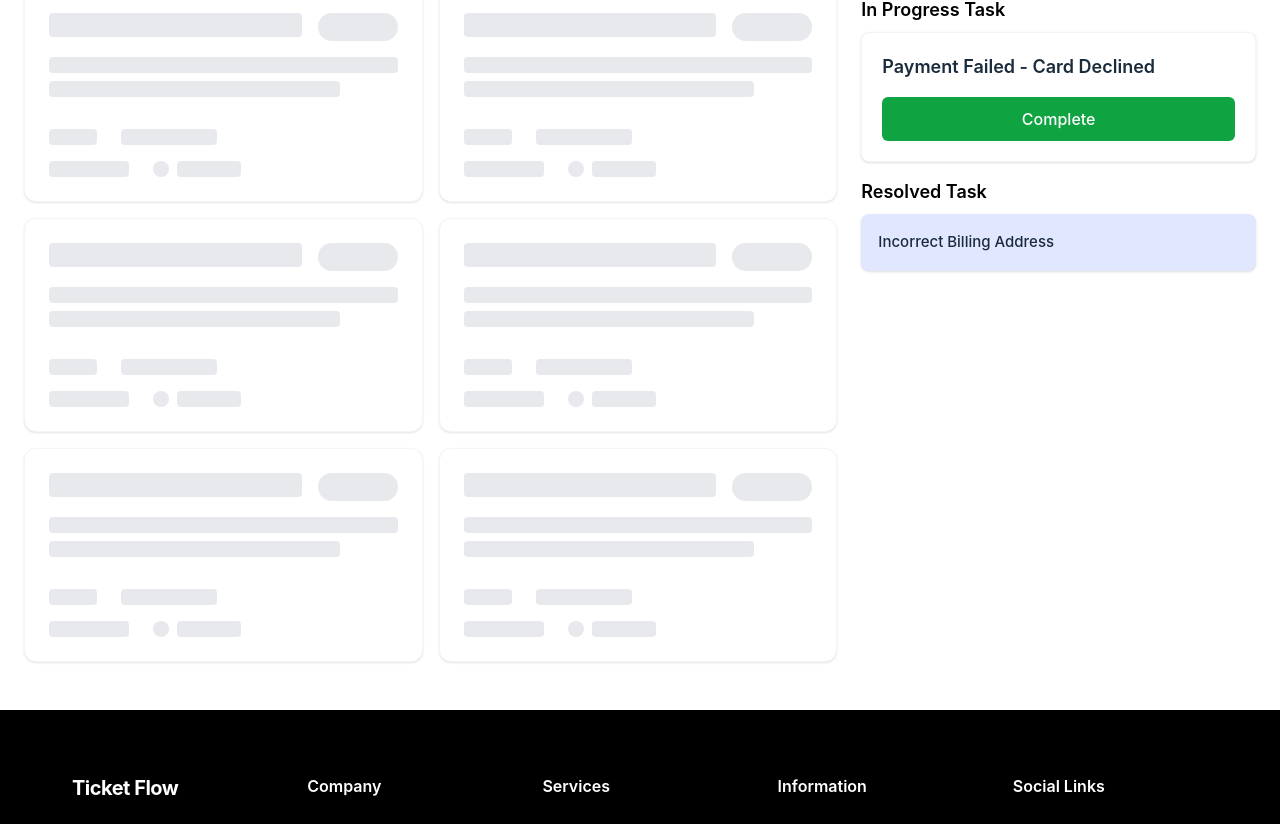
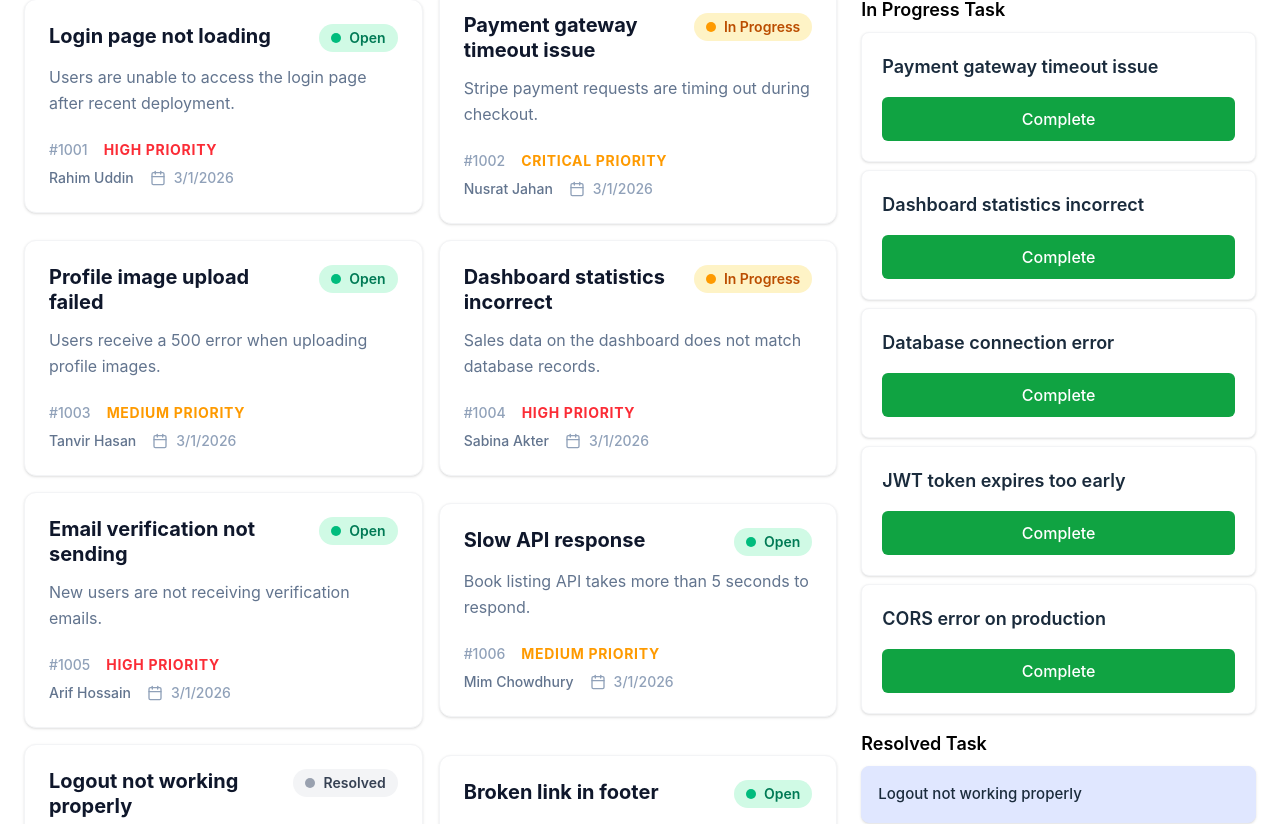
Before and after one commit to adnan-akhlas/ticket-flow, a React (Vite) app: page / in a window 1280 px wide. Shown: the part 385-1209 px from the top of the page. Built offline with nearby package versions, Linux system fonts and the light colour scheme.

Commit message:
feat: implement handle progress and show dynamic ticktes staus

```diff
--- a/src/App.jsx
+++ b/src/App.jsx
@@ -1,16 +1,57 @@
-import { Suspense, useState } from "react";
-import { ToastContainer } from "react-toastify";
+import { useEffect, useMemo, useState } from "react";
+import { toast, ToastContainer } from "react-toastify";
 import Footer from "./components/Footer";
 import Navbar from "./components/Navbar";
 import ProgressSection from "./components/ProgressSection";
 import ProgressTaskStatus from "./components/ProgressTaskStatus";
 import ResolvedTaskStatus from "./components/ResolvedTaskStatus";
+import TicketSection from "./components/TicketsSection";
 import TicketSkeleton from "./components/TicketSkeleton";
-import TicketSection from "./components/TicketsSection";
 
 export default function App() {
-  const [progressCount, setProgressCount] = useState(0);
-  const [resolvedCount, setResolvedCount] = useState(0);
+  const [tickets, setTickets] = useState([]);
+  const [isLoading, setIsLoading] = useState(true);
+
+  useEffect(() => {
+    fetch("/data.json")
+      .then((res) => res.json())
+      .then((data) => setTickets(data))
+      .catch((err) => {
+        toast.error("Error fetching data.");
+        console.error(err);
+      })
+      .finally(() => setIsLoading(false));
+  }, []);
+
+  const progressCount = useMemo(() => {
+    return tickets.filter((t) => t.status === "In Progress").length;
+  }, [tickets]);
+
+  const progressTickets = useMemo(() => {
+    return tickets.filter((t) => t.status === "In Progress");
+  }, [tickets]);
+
+  const resolvedCount = useMemo(() => {
+    return tickets.filter((t) => t.status === "Resolved").length;
+  }, [tickets]);
+
+  const resolvedTickets = useMemo(() => {
+    return tickets.filter((t) => t.status === "Resolved");
+  }, [tickets]);
+
+  const handleProgressAction = (id) => {
+    const ticket = tickets.find((ticket) => ticket.id === id);
+    if (ticket.status === "In Progress") {
+      return toast.warn(`Ticket already in progress.`);
+    }
+    const newTickets = tickets.map((ticket) => {
+      if (ticket.id === id) {
+        ticket.status = "In Progress";
+      }
+      return ticket;
+    });
+    setTickets(newTickets);
+  };
 
   return (
     <main className="flex flex-col min-h-screen">
@@ -24,15 +65,23 @@ export default function App() {
         {/* Tickets Card Section */}
         <div className="grid grid-cols-1 lg:grid-cols-12 gap-6">
           <div className="col-span-8">
-            <Suspense fallback={<TicketSkeleton />}>
-              <TicketSection />
-            </Suspense>
+            <div>
+              <h2 className="my-2 text-2xl font-bold">Customer Tickets</h2>
+              {!isLoading ? (
+                <TicketSection
+                  onProgressAction={handleProgressAction}
+                  tickets={tickets}
+                />
+              ) : (
+                <TicketSkeleton />
+              )}
+            </div>
           </div>
           <div className="col-span-4">
             <h2 className="my-2 text-2xl font-bold">Task Status</h2>
             <div className="space-y-4 mt-4">
-              <ProgressTaskStatus />
-              <ResolvedTaskStatus />
+              <ProgressTaskStatus tickets={progressTickets} />
+              <ResolvedTaskStatus tickets={resolvedTickets} />
             </div>
           </div>
         </div>
--- a/src/components/ProgressTaskStatus.jsx
+++ b/src/components/ProgressTaskStatus.jsx
@@ -1,10 +1,23 @@
-import TaskStatusCard from "./TaskStatusCard";
-
-export default function ProgressTaskStatus() {
+export default function ProgressTaskStatus({ tickets }) {
   return (
     <div className="space-y-2">
       <h3 className="text-lg font-semibold">In Progress Task</h3>
-      <TaskStatusCard />
+      {tickets.map((ticket) => (
+        <div
+          key={ticket.id}
+          className="bg-white p-5 rounded-lg shadow-sm border border-gray-100"
+        >
+          {/* Title / Status Label */}
+          <h3 className="text-[#1a2b3c] font-semibold text-lg mb-4">
+            {ticket.title}
+          </h3>
+
+          {/* Action Button */}
+          <button className="w-full bg-[#10a342] hover:bg-[#0d8a37] text-white font-medium py-2.5 rounded-md transition-colors duration-200">
+            Complete
+          </button>
+        </div>
+      ))}
     </div>
   );
 }
--- a/src/components/ResolvedTaskCard.jsx
+++ /dev/null
@@ -1,9 +0,0 @@
-export default function ResolvedTaskCard() {
-  return (
-    <div className="bg-[#e0e7ff] rounded-lg shadow-sm border border-indigo-100 p-4 transition-all hover:shadow-md">
-      <p className="text-[#1a2b3c] font-medium text-[15px]">
-        Incorrect Billing Address
-      </p>
-    </div>
-  );
-}
--- a/src/components/ResolvedTaskStatus.jsx
+++ b/src/components/ResolvedTaskStatus.jsx
@@ -1,10 +1,17 @@
-import ResolvedTaskCard from "./ResolvedTaskCard";
-
-export default function ResolvedTaskStatus() {
+export default function ResolvedTaskStatus({ tickets }) {
   return (
     <div className="space-y-2">
       <h3 className="text-lg font-semibold">Resolved Task</h3>
-      <ResolvedTaskCard />
+      {tickets.map((ticket) => (
+        <div
+          key={ticket.id}
+          className="bg-[#e0e7ff] rounded-lg shadow-sm border border-indigo-100 p-4 transition-all hover:shadow-md"
+        >
+          <p className="text-[#1a2b3c] font-medium text-[15px]">
+            {ticket.title}
+          </p>
+        </div>
+      ))}
     </div>
   );
 }
--- a/src/components/TaskStatusCard.jsx
+++ /dev/null
@@ -1,23 +0,0 @@
-import { toast } from "react-toastify";
-
-export default function TaskStatusCard() {
-  const handleAction = () => {
-    toast.success("✅ Task Resolved");
-  };
-  return (
-    <div className="bg-white p-5 rounded-lg shadow-sm border border-gray-100">
-      {/* Title / Status Label */}
-      <h3 className="text-[#1a2b3c] font-semibold text-lg mb-4">
-        Payment Failed - Card Declined
-      </h3>
-
-      {/* Action Button */}
-      <button
-        className="w-full bg-[#10a342] hover:bg-[#0d8a37] text-white font-medium py-2.5 rounded-md transition-colors duration-200"
-        onClick={handleAction}
-      >
-        Complete
-      </button>
-    </div>
-  );
-}
--- a/src/components/TicketSkeleton.jsx
+++ b/src/components/TicketSkeleton.jsx
@@ -1,7 +1,5 @@
 export default function TicketSkeleton() {
   return (
-    <div>
-      <h2 className="my-2 text-2xl font-bold">Customer Tickets</h2>
     <div className="grid grid-cols-1 lg:grid-cols-2 gap-4">
       {[...Array(6)].map((_, index) => (
         <div
@@ -43,6 +41,5 @@ export default function TicketSkeleton() {
         </div>
       ))}
     </div>
-    </div>
   );
 }
--- a/src/components/TicketsSection.jsx
+++ b/src/components/TicketsSection.jsx
@@ -1,19 +1,17 @@
-import { use } from "react";
-import { getData } from "../loader/data";
 import TicketCard from "./TicketCard";
 
-const dataPromise = getData("/data.json");
-
-export default function TicketSection() {
-  const tickets = use(dataPromise);
+export default function TicketSection({ tickets, onProgressAction }) {
   return (
-    <div>
-      <h2 className="my-2 text-2xl font-bold">Customer Tickets</h2>
-      <div className="grid grid-cols-1 lg:grid-cols-2 gap-4">
-        {tickets.map((ticket) => (
-          <TicketCard key={ticket.id} ticket={ticket} />
-        ))}
-      </div>
+    <div className="grid grid-cols-1 lg:grid-cols-2 gap-4">
+      {tickets.map((ticket) => (
+        <button
+          key={ticket.id}
+          className="text-left"
+          onClick={() => onProgressAction(ticket.id)}
+        >
+          <TicketCard ticket={ticket} />
+        </button>
+      ))}
     </div>
   );
 }
--- a/src/loader/data.js
+++ /dev/null
@@ -1,5 +0,0 @@
-export async function getData(url) {
-  await new Promise((resolve) => setTimeout(resolve, 10000));
-  const response = await fetch(url);
-  return response.json();
-}
```
Lines whose indentation alone changed are shown as unchanged.
